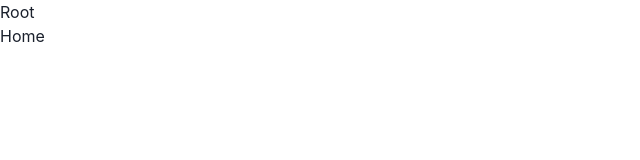
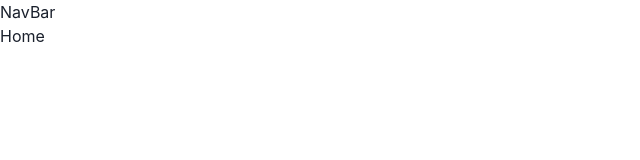
Before and after one commit to faizahsayyid/shehacks2024, a React (Vite) app: page / in a window 1280 px wide. Shown: the top 160 px of the page, without its empty margins (0-640 px from the left). Built offline with nearby package versions, Linux system fonts and the light colour scheme.

Commit message:
fix: navbar placeholder

```diff
--- /dev/null
+++ b/src/components/NavBar.jsx
@@ -0,0 +1,7 @@
+import React from "react";
+
+const NavBar = () => {
+  return <div>NavBar</div>;
+};
+
+export default NavBar;
--- a/src/pages/Root.jsx
+++ b/src/pages/Root.jsx
@@ -1,10 +1,11 @@
 import React from "react";
 import { Outlet } from "react-router-dom";
+import NavBar from "../components/NavBar";
 
 const Root = () => {
   return (
     <div>
-      Root
+      <NavBar />
       <Outlet />
     </div>
   );
```
